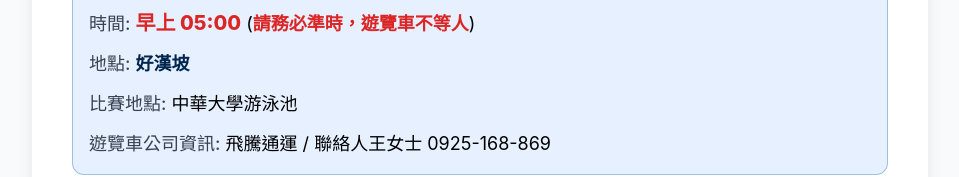
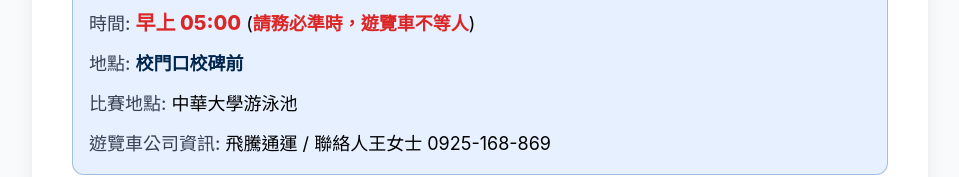
Before and after one commit to wenzelherder/2025songzhumei, a plain HTML site: page index.html in a window 1280 px wide. Shown: the part 284-461 px from the top of the page, without its empty margins (160-1119 px from the left). Drawn offline with nearby package versions, Linux system fonts and the light colour scheme.

Commit message:
Update index.html

```diff
--- a/index.html
+++ b/index.html
@@ -167,7 +167,7 @@
             <div class="space-y-3 text-lg">
                 <p><span class="font-medium text-gray-700">日期:</span> <strong class="text-ncp-dark">11/29（六）</strong></p>
                 <p><span class="font-medium text-gray-700">時間:</span> <strong class="text-red-600 text-xl font-extrabold">早上 05:00</strong> (<span class="text-red-600 font-semibold">請務必準時，遊覽車不等人</span>)</p>
-                <p><span class="font-medium text-gray-700">地點:</span> <strong class="text-ncp-dark">好漢坡</strong></p>
+                <p><span class="font-medium text-gray-700">地點:</span> <strong class="text-ncp-dark">校門口校碑前</strong></p>
                 <p><span class="font-medium text-gray-700">比賽地點:</span> 中華大學游泳池</p>
                 <p><span class="font-medium text-gray-700">遊覽車公司資訊:</span> 飛騰通運 / 聯絡人王女士 0925-168-869</p>
             </div>
```
